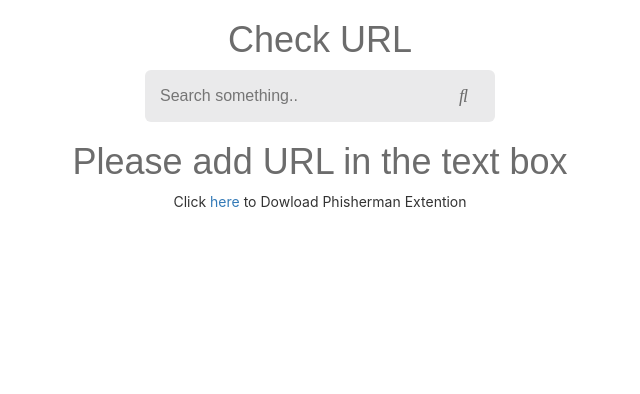
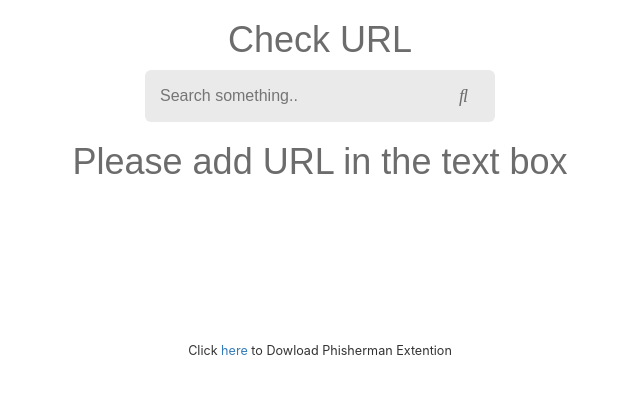
Before and after one commit to sjsucmpe272-fall21/PhisherMan, a React (Create React App) app in the folder UI/frontend/: page /search in a window 1280 px wide. Shown: the top 394 px of the page, without its empty margins (320-960 px from the left). Built offline with nearby package versions, Linux system fonts and the light colour scheme.

Commit message:
Format changes

```diff
--- a/UI/frontend/src/App.css
+++ b/UI/frontend/src/App.css
@@ -63,3 +63,9 @@
   outline:none;
   color:black;
 }
+
+.extention{
+  font-size: .90em;
+    padding-top: 150px
+;
+}
--- a/UI/frontend/src/components/Search/Extention.js
+++ b/UI/frontend/src/components/Search/Extention.js
@@ -1,12 +1,18 @@
-import React from 'react'
+import React from "react";
+
 
 const Extention = () => {
-    return (
-        <div className="extention">
-            Click <a href= "https://phishermanextension.s3.us-west-1.amazonaws.com/phisherman-extension.zip"> here </a> to Dowload Phisherman Extention
+  return (
+    <div className="extention">
+        {/* <div class="tab-logo"> <img src={img} height="70" />  </div> */}
+      Click{" "}
+      <a href="https://phishermanextension.s3.us-west-1.amazonaws.com/phisherman-extension.zip">
+        {" "}
+        here{" "}
+      </a>{" "}
+      to Dowload Phisherman Extention
+    </div>
+  );
+};
 
-        </div>
-    )
-}
-
-export default Extention
+export default Extention;
--- a/UI/frontend/src/components/Search/Search.js
+++ b/UI/frontend/src/components/Search/Search.js
@@ -110,7 +110,7 @@ const Search = () => {
       {emptyURL()}
       {renderComponent(result)}
       {renderComponentML(resultML)}
-      <Extention ></Extention>
+      <Extention />
     </div>
   );
 };
```
Also changed, not shown: UI/frontend/public/img.svg (added), UI/frontend/src/components/Search/img.svg (added).
